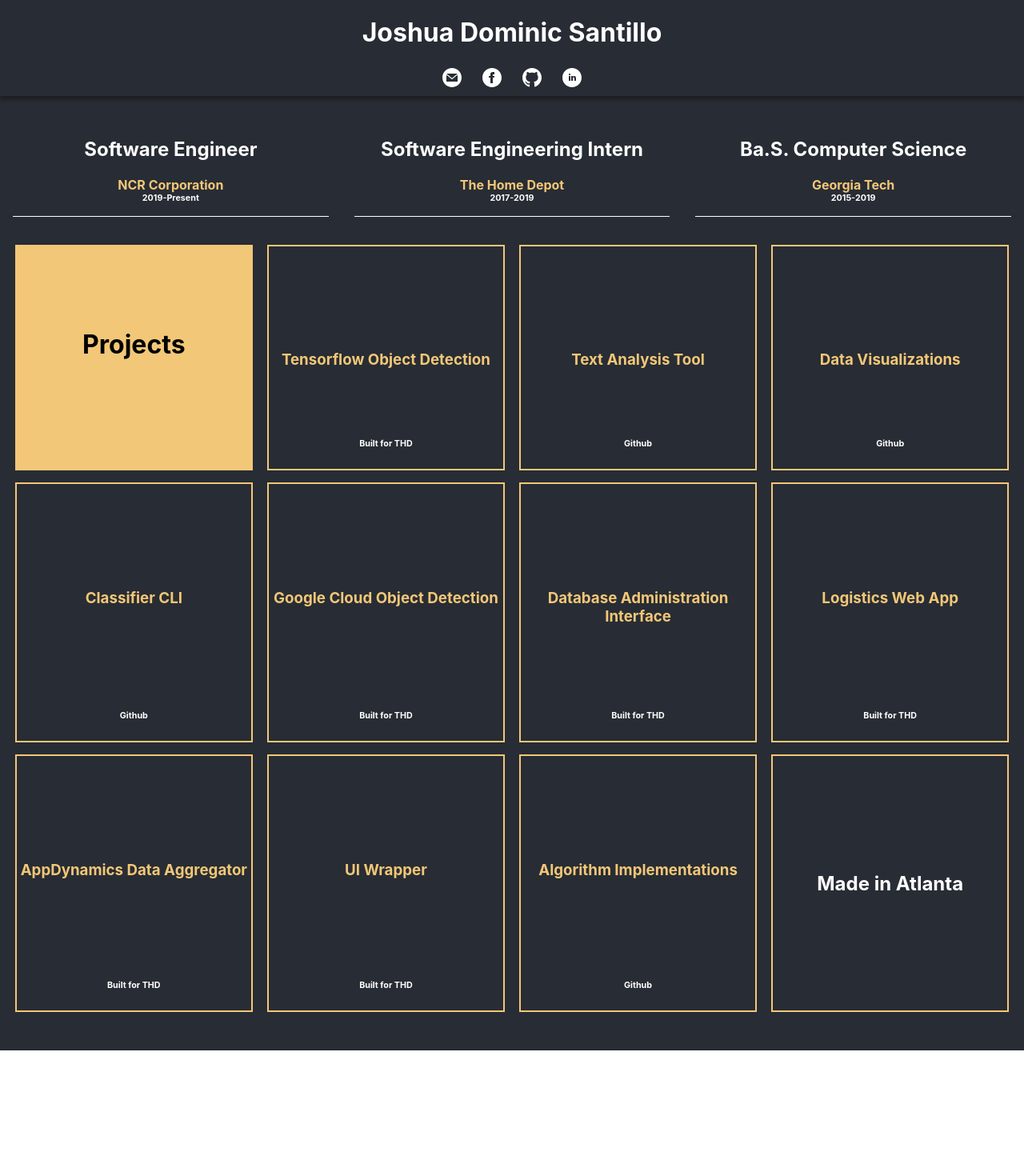
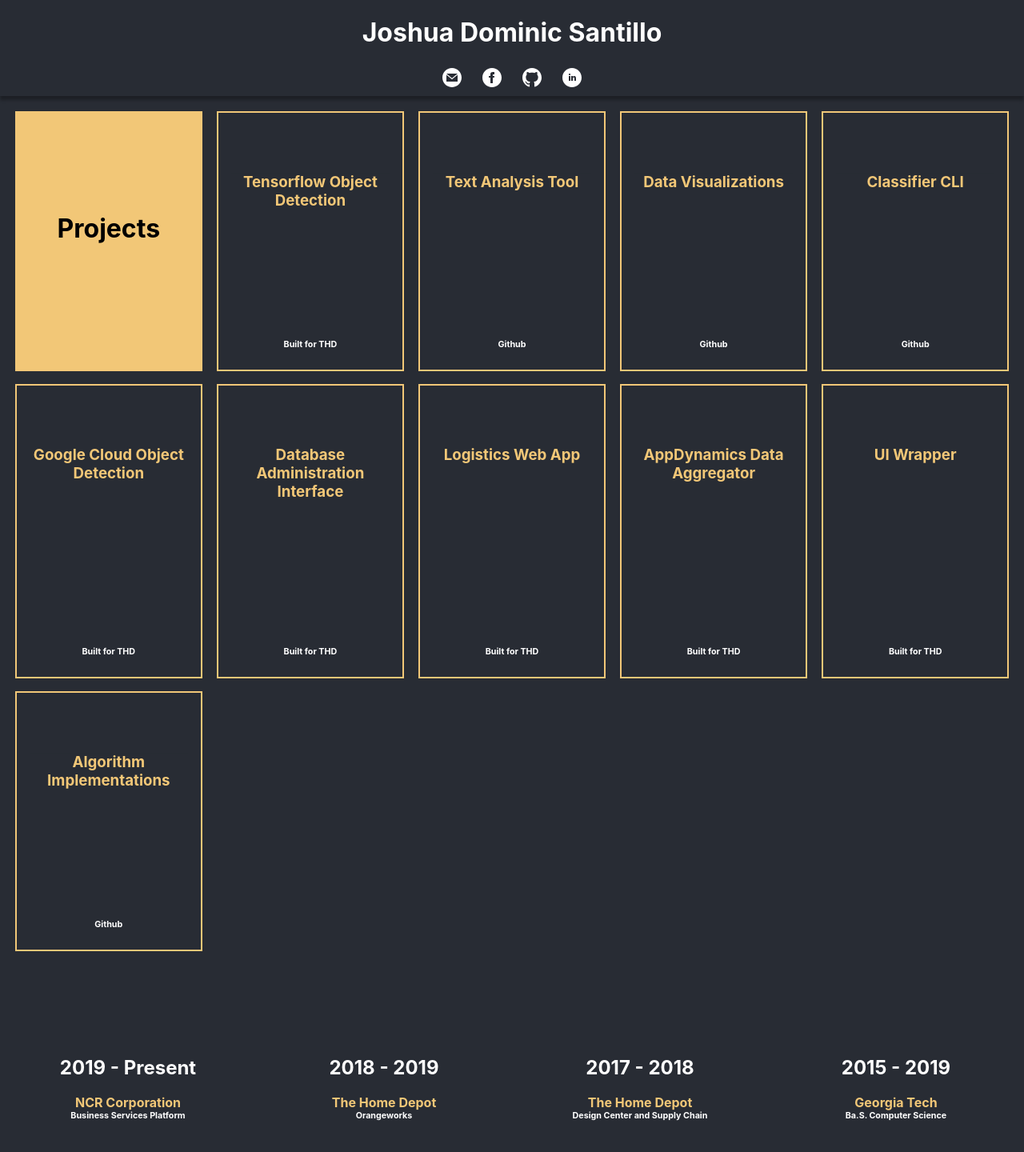
Before and after one commit to sohuja96/Portfolio, a React (Create React App) app: page / in a window 1280 px wide. Shown: the top 1440 px of the page at 80% size. Before the commit the page ends 1313 px from the top, so only its background shows below. Built offline with nearby package versions, Linux system fonts and the light colour scheme.

Commit message:
Ordering changes

```diff
--- a/src/App.css
+++ b/src/App.css
@@ -34,12 +34,8 @@
 
 .industry {
   margin: 1em;
-  border-bottom: #fff solid 1px;
   text-align: center;
   padding: 1em 0 1em 0;
-}
-.industry h3 {
-  margin: 0;
 }
 .industry h4 {
   color: #f2c777;
@@ -65,6 +61,7 @@
 
 .project {
   margin: 3px;
+  padding: 0 1em;
   background-color: #282c34;
   display: flex;
   flex-direction: column;
@@ -83,7 +80,7 @@
   color: #f2c777;
   transition: .5s;
   background-color: #282c34;
-  transform: translateY(6em);
+  transform: translateY(3em);
 }
 .project h4 {
   opacity: 0;
@@ -116,9 +113,10 @@
 }
 .projectdiv {
   display:grid;
-  grid-template-columns: repeat(auto-fit, minmax(300px, 1fr));
+  grid-template-columns: repeat(auto-fit, minmax(230px, 1fr));
   grid-gap: 1%;
   margin: 1em;
+  padding-bottom: 80px;
 }
 
 .social {
@@ -133,13 +131,6 @@
 }
 .social button:hover {
   cursor: pointer;
-}
-
-.underwear{
-  background-color: #282c34;
-  min-width: 100%;
-  height: 11%;
-  min-height: 11%
 }
 
 .unused {
--- a/src/App.js
+++ b/src/App.js
@@ -30,9 +30,9 @@ constructor(props) {
   this.state = {
     work: data.work.map((w, i) => {
       return (<div key={i} className="industry" onClick={() => redir(w.website)}>
-        <h2>{w.role}</h2>
+        <h2>{w.time}</h2>
         <h4>{w.company}</h4>
-        <h6>{w.timeframe}</h6>
+        <h6>{w.description}</h6>
       </div>
     )}),
     projects: data.projects.map((p, i) => {
@@ -67,9 +67,6 @@ constructor(props) {
             </button>
           </div>
         </header>
-        <div className="industrydiv">
-          { this.state.work }
-        </div>
         <div className="projectdiv">
           <div className="unused"
             onClick={(() => redir("https://github.com/sohuja96"))}
@@ -77,18 +74,9 @@ constructor(props) {
             <h1>Projects</h1>
           </div>
           {this.state.projects}
-          <div className="unused"
-          onClick={ (() => redir("https://atlanta.net/"))}
-          style={{backgroundColor: "#282c34"}}>
-            <h2><a
-              id="mia"
-              style={{color: "#fff"}}
-              href="https://atlanta.net/"
-              target="_blank"
-              rel="noopener noreferrer">
-              Made in Atlanta
-            </a></h2>
-          </div>
+        </div>
+        <div className="industrydiv">
+          { this.state.work }
         </div>
       </div>
     );
--- a/src/info.json
+++ b/src/info.json
@@ -9,21 +9,27 @@
 	},
 	"work" : [
 		{
-			"role" : "Software Engineer",
+			"time" : "2019 - Present",
 			"company" : "NCR Corporation",
-			"timeframe" : "2019-Present",
+			"description" : "Business Services Platform",
 			"website" : "https://www.ncr.com/"
 		},
 		{
-			"role" : "Software Engineering Intern",
+			"time" : "2018 - 2019",
 			"company" : "The Home Depot",
-			"timeframe" : "2017-2019",
+			"description" : "Orangeworks",
 			"website" : "https://corporate.homedepot.com/"
 		},
 		{
-			"role" : "Ba.S. Computer Science",
+			"time" : "2017 - 2018",
+			"company" : "The Home Depot",
+			"description" : "Design Center and Supply Chain",
+			"website" : "https://corporate.homedepot.com/"
+		},
+		{
+			"time" : "2015 - 2019",
 			"company" : "Georgia Tech",
-			"timeframe" : "2015-2019",
+			"description" : "Ba.S. Computer Science",
 			"website" : "https://www.gatech.edu/"
 		}
 	],
```
